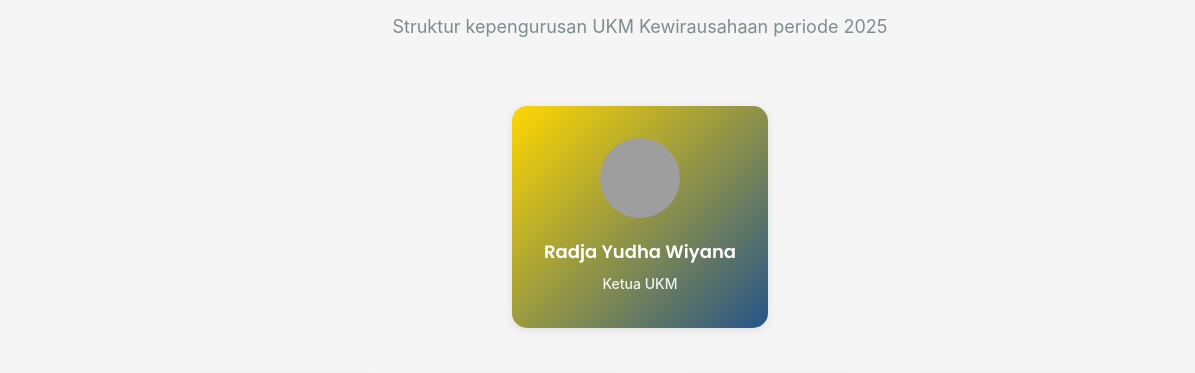
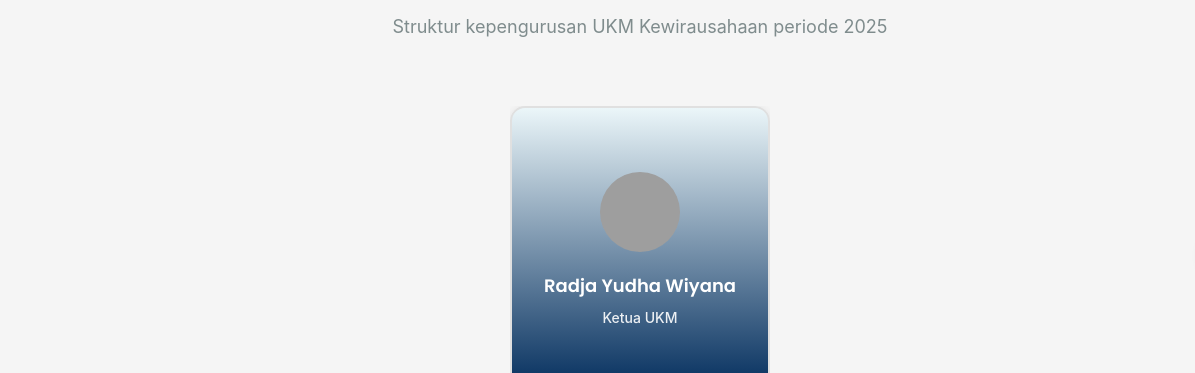
Before and after one commit to IzazTsany14/project, a website: page about/structure.html in a window 1280 px wide. Shown: the part 496-869 px from the top of the page, 0-1195 px from the left. Drawn offline with Linux system fonts and the light colour scheme; grey boxes are pictures that could not be loaded.

Commit message:
ganti warna

```diff
--- a/about/structure.html
+++ b/about/structure.html
@@ -588,20 +588,28 @@
 }
 
 .org-level {
+    display: grid;
+    grid-template-columns: repeat(auto-fit, minmax(200px, 1fr));
+    gap: var(--spacing-xl);
+    justify-items: center;
+}
+
+.org-level {
     display: flex;
     justify-content: center;
     gap: var(--spacing-xl);
-    flex-wrap: wrap;
+    flex-wrap: nowrap;
+    overflow-x: auto;
 }
 
 .org-card {
     background: var(--white);
-    padding: var(--spacing-xl);
+    padding: 2rem;
     border-radius: 15px;
     text-align: center;
     box-shadow: var(--shadow);
     transition: var(--transition-normal);
-    min-width: 200px;
+    min-width: 240px;
 }
 
 .org-card:hover {
@@ -610,8 +618,13 @@
 }
 
 .org-card.chairman {
-    background: linear-gradient(135deg, var(--primary-color), var(--secondary-color));
+    min-width: 260px;
+    padding: 2.2rem;
+    background: linear-gradient(to bottom, #ebf6f9ff 0%, #002B5B 100%);
     color: var(--white);
+    text-align: center;
+    padding: var(--spacing-3xl) 0;
+    border: 2px solid #e0e0e0;
 }
 
 .org-photo img {
```
